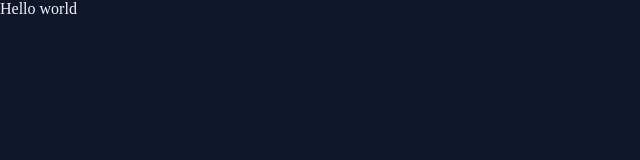
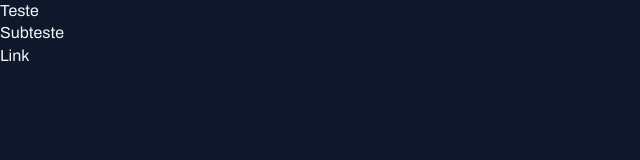
Before and after one commit to eirafaelgonzaga/Portal-de-Not-cias, a plain HTML site: page index.html in a window 1280 px wide. Shown: the whole page, without its empty margins (0-640 px from the left). Drawn offline with Linux system fonts and the light colour scheme.

Commit message:
Aplicando fonts no projeto

```diff
--- a/index.html
+++ b/index.html
@@ -1,12 +1,19 @@
 <!DOCTYPE html>
 <html lang="pt-br">
 <head>
+  <link rel="preconnect" href="https://fonts.googleapis.com">
+<link rel="preconnect" href="https://fonts.gstatic.com" crossorigin>
+
   <meta charset="UTF-8">
   <meta name="viewport" content="width=device-width, initial-scale=1.0">
   <title>Portal de Notícias</title>
   <link rel="stylesheet" href="styles/index.css">
+  <link href="https://fonts.googleapis.com/css2?family=Archivo:ital,wght@0,100..900;1,100..900&display=swap" rel="stylesheet">
 </head>
 <body>
-  Hello world
+  <h1>Teste</h1>
+  <h2>Subteste</h2>
+  <a href="#">Link</a>
+
 </body>
 </html>
--- a/styles/global.css
+++ b/styles/global.css
@@ -11,9 +11,31 @@
   --stroker-color: #1E293B;
   --text-color-primary: #F1F5F9;
   --text-color-secondary: #CBD5E1;
+
+  --font-family: 'Archivo', sans-serif;
+  --h1: 800 24px/135% var(--font-family) ;
+  --h2: 800 16px/140% var(--font-family);
+  --h3: 800 14px/140% var(--font-family);
+  --text-span: 600 14px/145% var(--font-family);
+  --text: 400 16px/140% var(--font-family);
+  --text-sm: 400 14px/160% var(--font-family);
 }
 
 body {
+  font: var(--text);
   color: var(--text-color-primary);
   background-color: var(--bg-color);
 }
+
+a {
+  text-decoration: none;
+  color: inherit;
+}
+
+a:hover {
+  color: var(--brand-color-light);
+}
+
+h1, h2, h3 {
+  font: inherit;
+}
```
